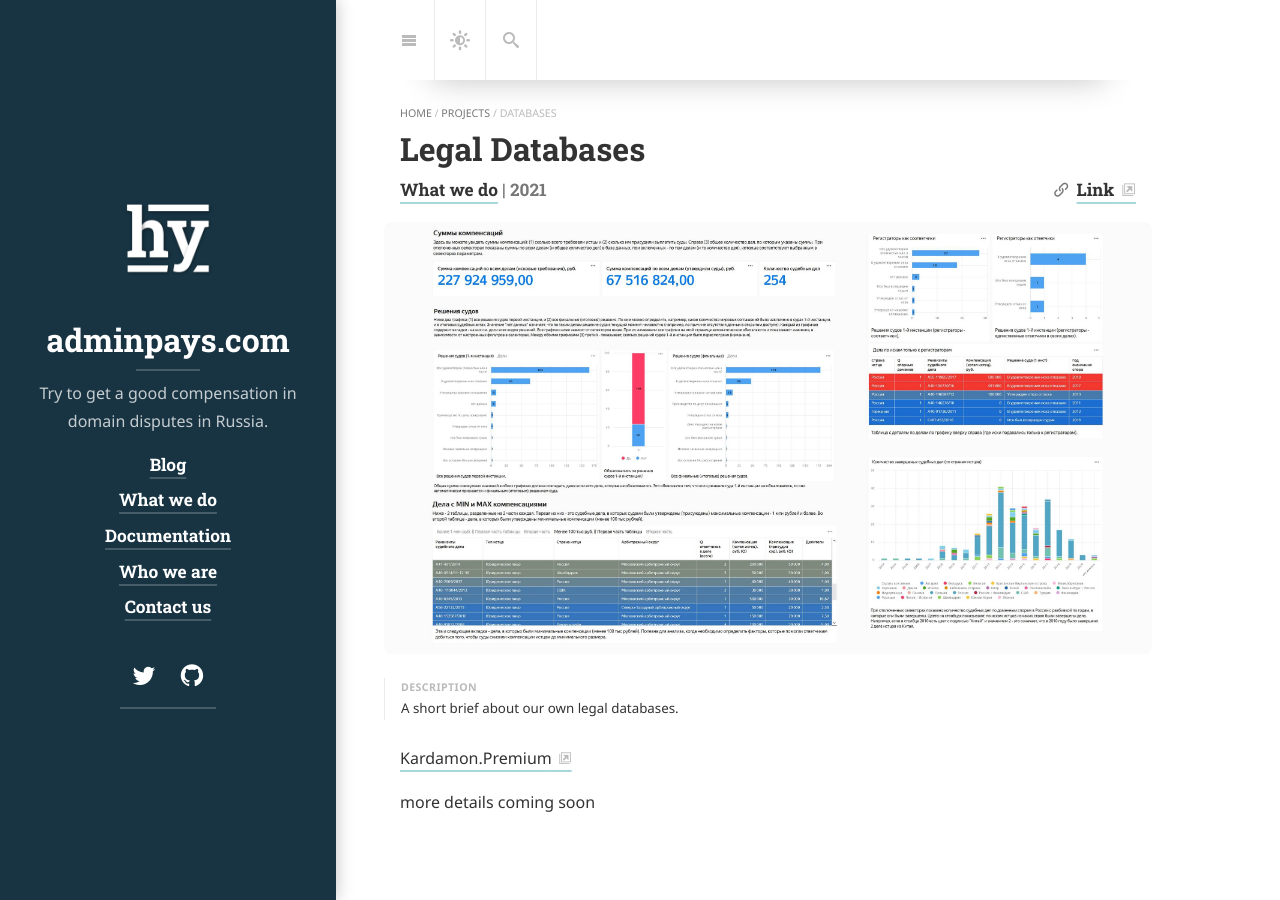
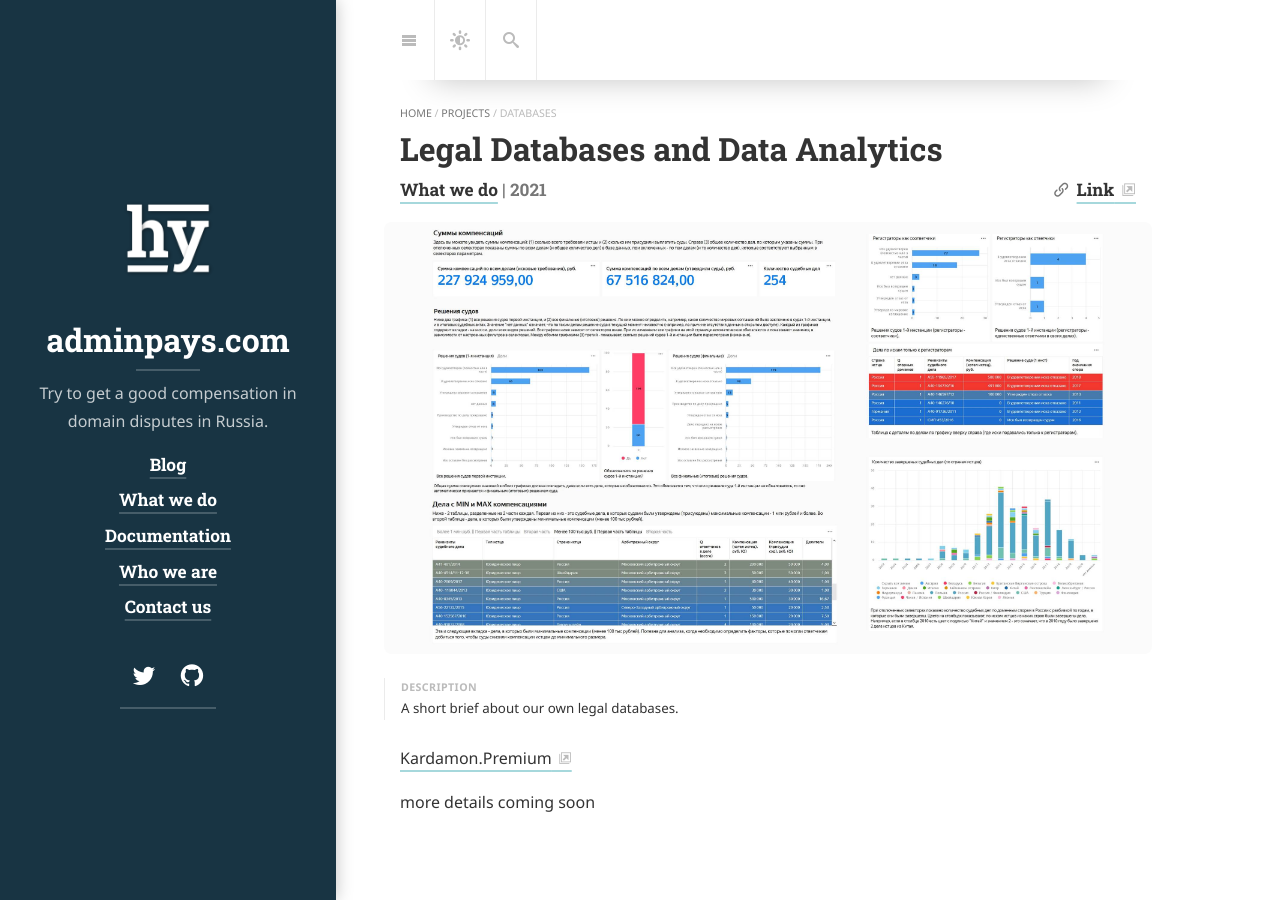
Before and after one commit to xCounsel/adminpays, a Jekyll site: the page built from _projects/databases.md, in a window 1280 px wide and 900 px high. Built offline with Jekyll 4.4.1, drawn with Linux system fonts in a browser that asks for light colours; cached includes are drawn as plain includes; nearby versions of some CDN libraries; some web fonts are replaced; library files that are not in the unit come from our copies.

Commit message:
Update databases.md

```diff
--- a/_projects/databases.md
+++ b/_projects/databases.md
@@ -1,6 +1,6 @@
 ---
 layout: project
-title: 'Legal Databases'
+title: 'Legal Databases and Data Analytics'
 caption: We create and develop own legal databases, provide services based on them. Help others to do the same.
 description: >
    A short brief about our own legal databases.
```
